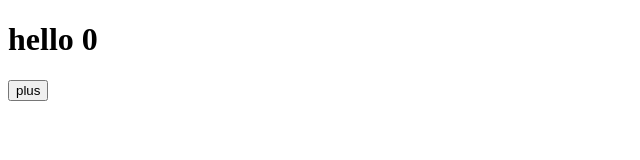
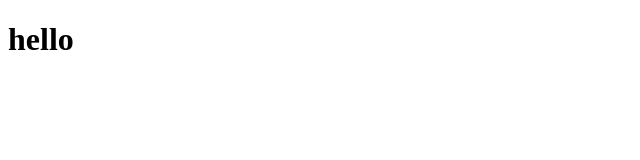
Before and after one commit to wjdgml3834/NextJS-lecture-nomad-coder, a Next.js app: page / in a window 1280 px wide. Shown: the top 160 px of the page, without its empty margins (0-640 px from the left). Built offline with nearby package versions, Linux system fonts and the light colour scheme.

Commit message:
🔥  다음강의 수강을 위한 코드 삭제

```diff
--- a/pages/index.js
+++ b/pages/index.js
@@ -1,15 +1,7 @@
-import { useState } from "react";
-
 export default function Home() {
-  const [counter, setCounter] = useState(0);
-  const handleClick = () => {
-    setCounter((counter) => counter + 1);
-  };
-
   return (
     <div>
-      <h1>hello {counter}</h1>
-      <button onClick={handleClick}>plus</button>
+      <h1>hello</h1>
     </div>
   );
 }
```
